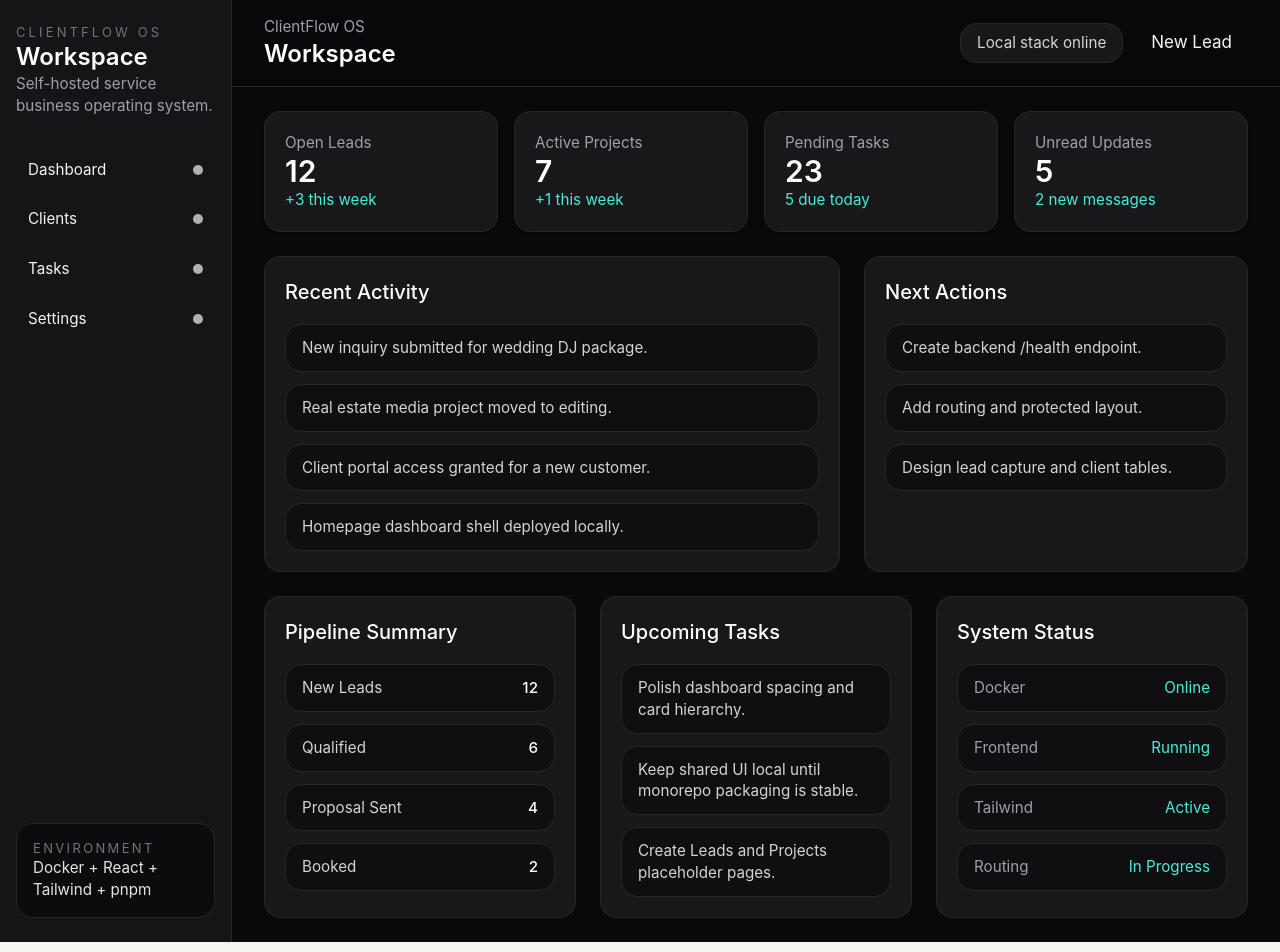
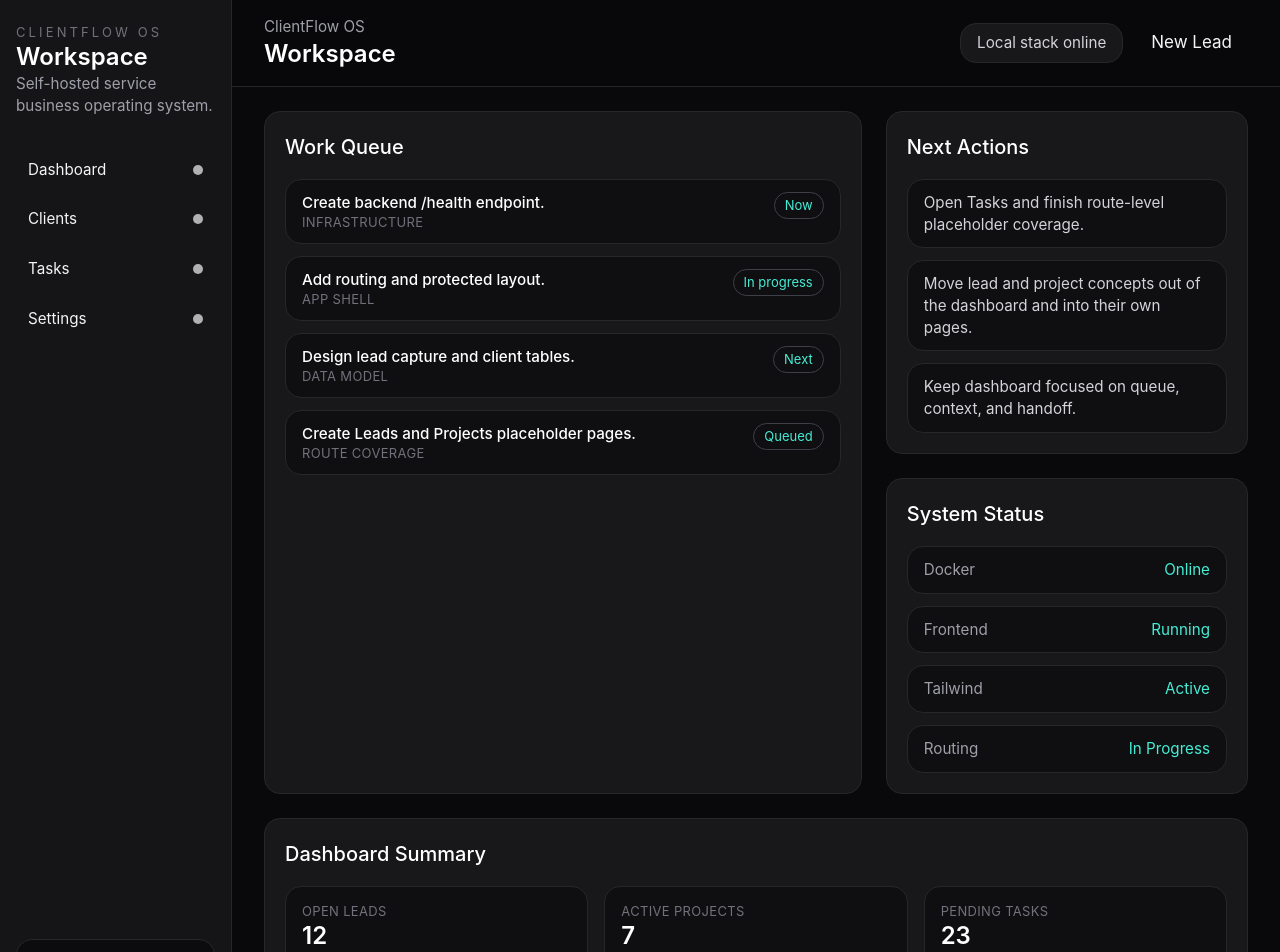
Before and after one commit to RuhlinIT/clientflow-os, a React app in the folder apps/clientflow-os/frontend/: page /dashboard in a window 1280 px wide. Shown: the top 952 px of the page. Built offline with nearby package versions, Linux system fonts and the light colour scheme; the HTML template or start-up script is replaced by a standard one.

Commit message:
chore: remove StatCard component and refactor Dashboard to remove StatCard and setup for more lean dashboard

```diff
--- a/apps/clientflow-os/frontend/src/components/StatCard.jsx
+++ /dev/null
@@ -1,9 +0,0 @@
-export default function StatCard({ label, value, change }) {
-  return (
-    <article className="rounded-2xl border border-zinc-800 bg-zinc-900 p-5 shadow-sm">
-      <p className="text-sm text-zinc-400">{label}</p>
-      <p className="mt-3 text-3xl font-semibold text-white">{value}</p>
-      <p className="mt-2 text-sm text-teal-300">{change}</p>
-    </article>
-  )
-}
--- a/apps/clientflow-os/frontend/src/pages/DashboardPage.jsx
+++ b/apps/clientflow-os/frontend/src/pages/DashboardPage.jsx
@@ -1,75 +1,93 @@
-import StatCard from '../components/StatCard'
-import SectionCard from '../components/SectionCard'
+import SectionCard from "../components/SectionCard";
 
-const stats = [
-  { label: 'Open Leads', value: '12', change: '+3 this week' },
-  { label: 'Active Projects', value: '7', change: '+1 this week' },
-  { label: 'Pending Tasks', value: '23', change: '5 due today' },
-  { label: 'Unread Updates', value: '5', change: '2 new messages' },
-]
-
-const activity = [
-  'New inquiry submitted for wedding DJ package.',
-  'Real estate media project moved to editing.',
-  'Client portal access granted for a new customer.',
-  'Homepage dashboard shell deployed locally.',
-]
+const workQueue = [
+  {
+    title: "Create backend /health endpoint.",
+    context: "Infrastructure",
+    status: "Now",
+  },
+  {
+    title: "Add routing and protected layout.",
+    context: "App shell",
+    status: "In progress",
+  },
+  {
+    title: "Design lead capture and client tables.",
+    context: "Data model",
+    status: "Next",
+  },
+  {
+    title: "Create Leads and Projects placeholder pages.",
+    context: "Route coverage",
+    status: "Queued",
+  },
+];
 
 const nextActions = [
-  'Create backend /health endpoint.',
-  'Add routing and protected layout.',
-  'Design lead capture and client tables.',
-]
+  "Open Tasks and finish route-level placeholder coverage.",
+  "Move lead and project concepts out of the dashboard and into their own pages.",
+  "Keep dashboard focused on queue, context, and handoff.",
+];
 
-const pipeline = [
-  { stage: 'New Leads', count: 12 },
-  { stage: 'Qualified', count: 6 },
-  { stage: 'Proposal Sent', count: 4 },
-  { stage: 'Booked', count: 2 },
-]
-
-const tasks = [
-  'Polish dashboard spacing and card hierarchy.',
-  'Keep shared UI local until monorepo packaging is stable.',
-  'Create Leads and Projects placeholder pages.',
-]
+const summary = [
+  {
+    label: "Open leads",
+    value: "12",
+    note: "Still belongs in pipeline context, not as a hero KPI.",
+  },
+  {
+    label: "Active projects",
+    value: "7",
+    note: "Useful for orientation only.",
+  },
+  {
+    label: "Pending tasks",
+    value: "23",
+    note: "Best surfaced through the work queue.",
+  },
+];
 
 const systemStatus = [
-  { label: 'Docker', value: 'Online' },
-  { label: 'Frontend', value: 'Running' },
-  { label: 'Tailwind', value: 'Active' },
-  { label: 'Routing', value: 'In Progress' },
-]
+  { label: "Docker", value: "Online" },
+  { label: "Frontend", value: "Running" },
+  { label: "Tailwind", value: "Active" },
+  { label: "Routing", value: "In Progress" },
+];
 
 export default function DashboardPage() {
   return (
     <div className="space-y-6">
-      <section className="grid gap-4 md:grid-cols-2 xl:grid-cols-4">
-        {stats.map((stat) => (
-          <StatCard
-            key={stat.label}
-            label={stat.label}
-            value={stat.value}
-            change={stat.change}
-          />
+      <section className="grid gap-6 xl:grid-cols-[1.65fr_1fr]">
+        <SectionCard
+          title="Work Queue"
+          description="The items that should move first."
+        >
+          <div className="space-y-3">
+            {workQueue.map((item) => (
+              <div
+                key={item.title}
+                className="flex items-start justify-between gap-4 rounded-xl border border-zinc-800 bg-zinc-950/60 px-4 py-3"
+              >
+                <div className="space-y-1">
+                  <p className="text-sm font-medium text-white">{item.title}</p>
+                  <p className="text-xs uppercase tracking-wide text-zinc-500">
+                    {item.context}
+                  </p>
+                </div>
+
+                <span className="shrink-0 rounded-full border border-zinc-700 px-2.5 py-1 text-xs text-teal-300">
+                  {item.status}
+                </span>
+              </div>
             ))}
-      </section>
-
-      <section className="grid gap-6 xl:grid-cols-[1.5fr_1fr]">
-        <SectionCard title="Recent Activity">
-          <ul className="space-y-3 text-sm text-zinc-300">
-            {activity.map((item) => (
-              <li
-                key={item}
-                className="rounded-xl border border-zinc-800 bg-zinc-950/60 px-4 py-3"
-              >
-                {item}
-              </li>
-            ))}
-          </ul>
+          </div>
         </SectionCard>
 
-        <SectionCard title="Next Actions">
+        <div className="space-y-6">
+          <SectionCard
+            title="Next Actions"
+            description="Use the dashboard to choose a lane, then move into the route."
+          >
             <ul className="space-y-3 text-sm text-zinc-300">
               {nextActions.map((item) => (
                 <li
@@ -81,37 +99,11 @@ export default function DashboardPage() {
               ))}
             </ul>
           </SectionCard>
-      </section>
 
-      <section className="grid gap-6 lg:grid-cols-3">
-        <SectionCard title="Pipeline Summary">
-          <div className="space-y-3">
-            {pipeline.map((item) => (
-              <div
-                key={item.stage}
-                className="flex items-center justify-between rounded-xl border border-zinc-800 bg-zinc-950/60 px-4 py-3 text-sm"
+          <SectionCard
+            title="System Status"
+            description="Light operational context."
           >
-                <span className="text-zinc-300">{item.stage}</span>
-                <span className="font-medium text-white">{item.count}</span>
-              </div>
-            ))}
-          </div>
-        </SectionCard>
-
-        <SectionCard title="Upcoming Tasks">
-          <ul className="space-y-3 text-sm text-zinc-300">
-            {tasks.map((item) => (
-              <li
-                key={item}
-                className="rounded-xl border border-zinc-800 bg-zinc-950/60 px-4 py-3"
-              >
-                {item}
-              </li>
-            ))}
-          </ul>
-        </SectionCard>
-
-        <SectionCard title="System Status">
             <div className="space-y-3">
               {systemStatus.map((item) => (
                 <div
@@ -124,7 +116,32 @@ export default function DashboardPage() {
               ))}
             </div>
           </SectionCard>
+        </div>
+      </section>
+
+      <section>
+        <SectionCard
+          title="Dashboard Summary"
+          description="Small context blocks, not a KPI wall."
+        >
+          <div className="grid gap-4 md:grid-cols-3">
+            {summary.map((item) => (
+              <div
+                key={item.label}
+                className="rounded-xl border border-zinc-800 bg-zinc-950/60 px-4 py-4"
+              >
+                <p className="text-xs uppercase tracking-wide text-zinc-500">
+                  {item.label}
+                </p>
+                <p className="mt-2 text-2xl font-semibold text-white">
+                  {item.value}
+                </p>
+                <p className="mt-2 text-sm text-zinc-400">{item.note}</p>
+              </div>
+            ))}
+          </div>
+        </SectionCard>
       </section>
     </div>
-  )
+  );
 }
```
Lines whose indentation alone changed are shown as unchanged.
